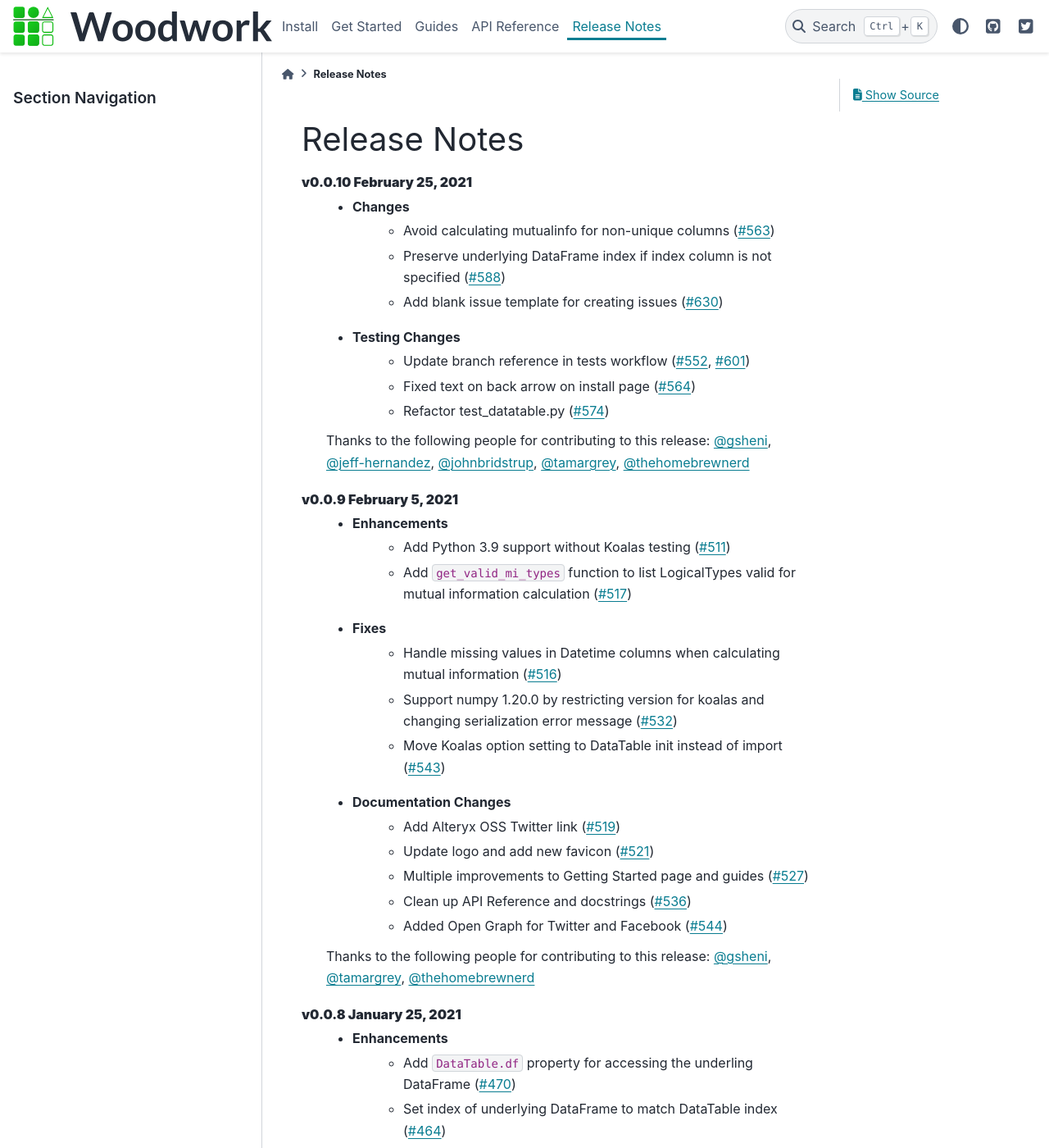
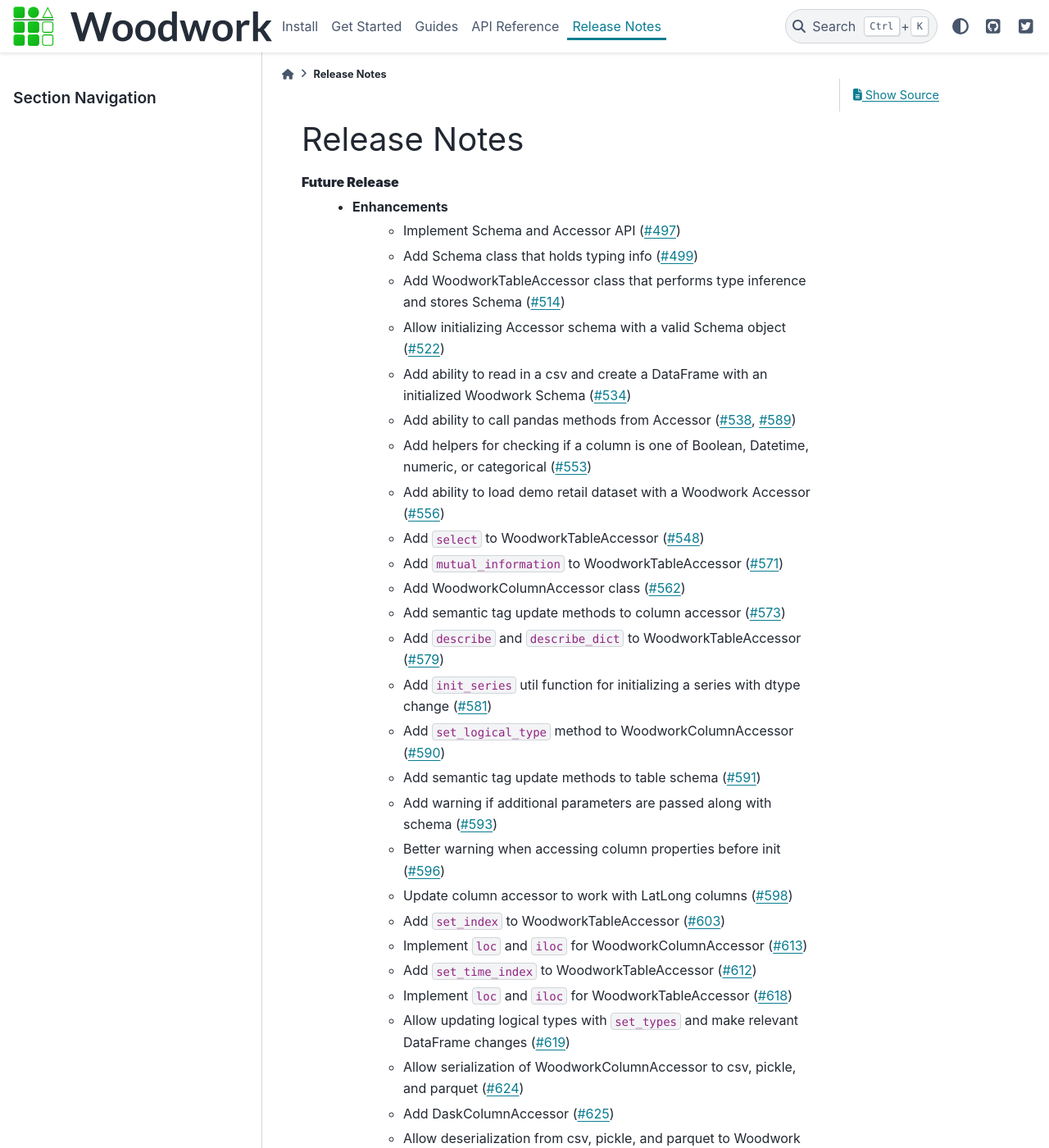
Before and after one commit to alteryx/woodwork, a Sphinx documentation site: the page built from docs/source/release_notes.rst, in a window 1280 px wide and 1400 px high. Shown: the whole window at 82% size. Built offline with Sphinx 7.4.7 and the PyData theme 0.15.4, drawn with Linux system fonts in a browser that asks for light colours; comment, search, counter and statistics services are not loaded; some of the changed text lies outside the part shown.

Commit message:
update release notes

```diff
--- a/docs/source/release_notes.rst
+++ b/docs/source/release_notes.rst
@@ -2,7 +2,7 @@
 
 Release Notes
 -------------
-.. **Future Release**
+**Future Release**
     * Enhancements
         * Implement Schema and Accessor API (:pr:`497`)
         * Add Schema class that holds typing info (:pr:`499`)
```
Also changed, not shown: other parts of docs/source/release_notes.rst (+2 -1 lines).
